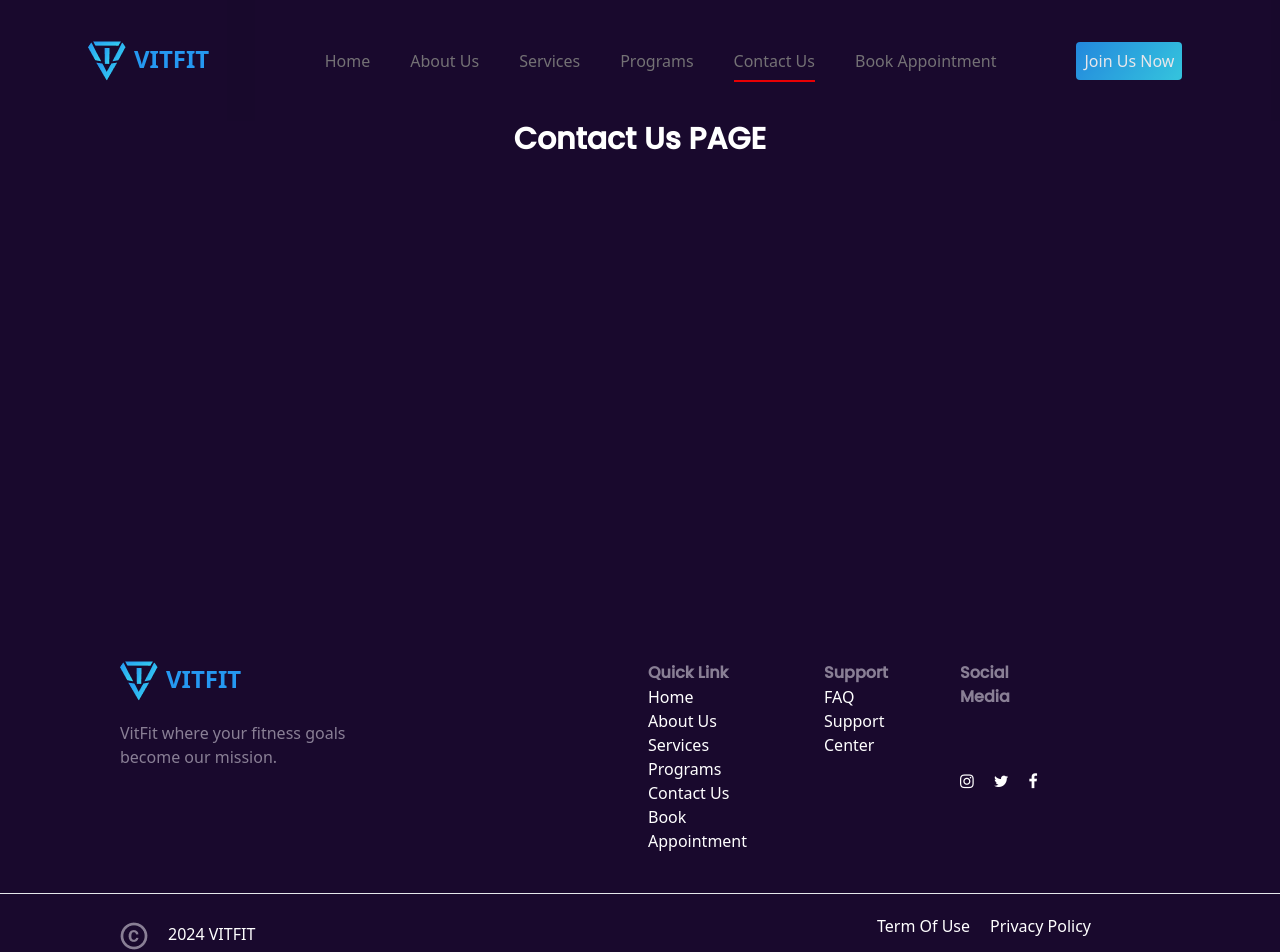
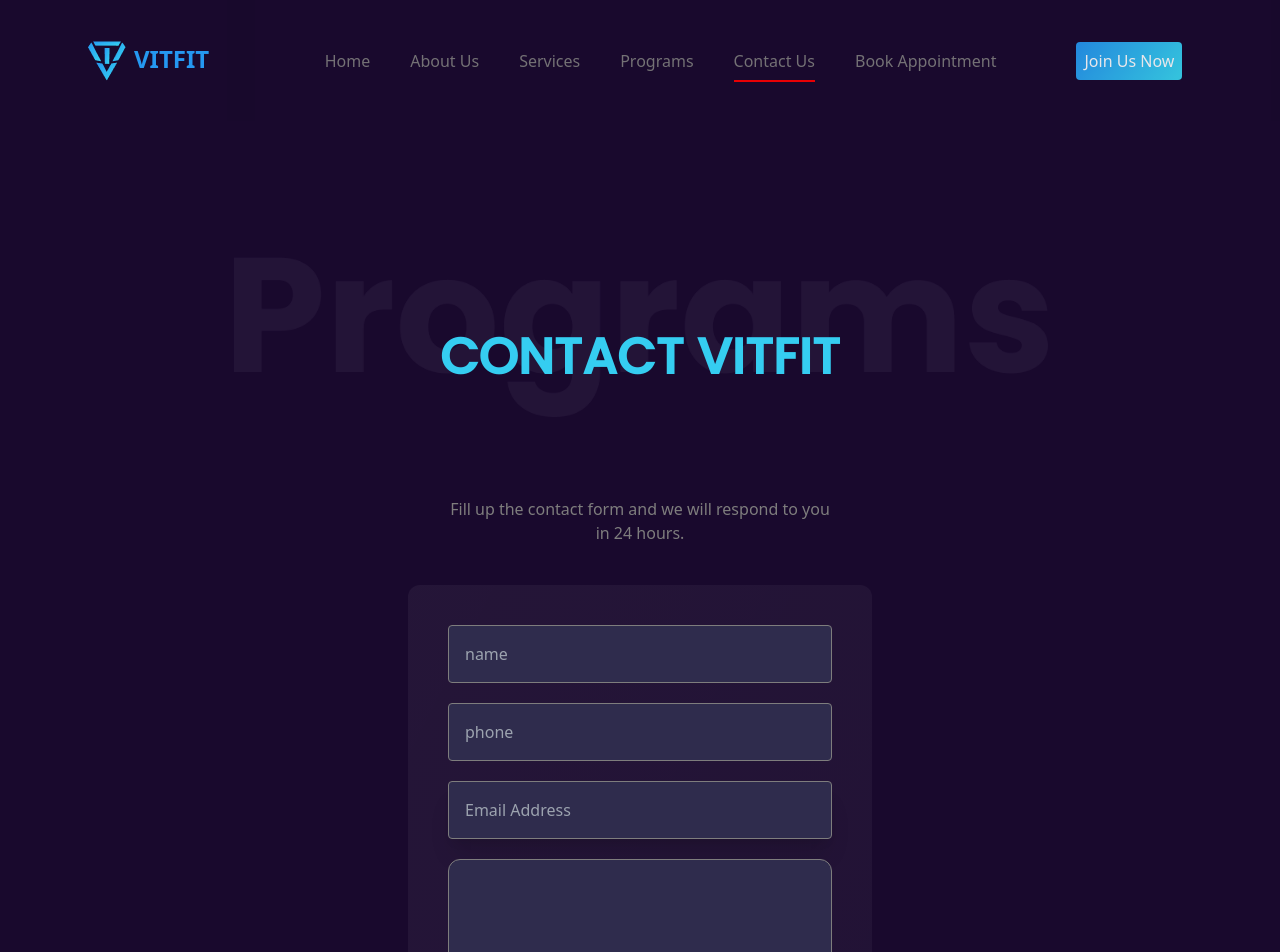
Before and after one commit to danielnifty1/vitfit_v2, a Vue app: page /contact in a window 1280 px wide. Shown: the top 952 px of the page. Built offline with nearby package versions, Linux system fonts and the light colour scheme; a web font is replaced by a local one; what tw-elements would draw is missing.

Commit message:
feature program  page

```diff
--- a/src/components/ContactPage.vue
+++ b/src/components/ContactPage.vue
@@ -1,11 +1,94 @@
 <script setup lang="ts">
-import { ref } from 'vue'
+import { ref } from "vue";
+</script>
+<template>
+  <div class="grid grid-cols-1 p-24">
+    <div class="programs bg-contain bg-center bg-no-repeat mt-10 p-10">
+      <h1
+        class="font-bold md:text-[50px] md:text-4xl text-2xl text-center text-[#35cdf1] md:mt-10 font-poppins leading-[50px]"
+      >
+        CONTACT VITFIT
+      </h1>
+    </div>
+
+    <div class="grid grid-cols-1 place-items-center p-20">
+      <p class="text-[#7e7d7d] mb-10 text-center">
+        Fill up the contact form and we will respond to you <br />in 24 hours.
+      </p>
+
+      <div class="p-10 rounded-xl space-y-5 program w-6/12">
+        <form class="flex-1 space-y-5">
+          <input
+            type="text"
+            name="usernam"
+            id="usernam"
+            autocomplete="usernam"
+            class="p-4 rounded bg-[#2f2c4d] border border-[#7e7d7d] w-full"
+            placeholder="name"
+          />
+
+          <input
+            type="text"
+            name="usernam"
+            id="usernam"
+            autocomplete="usernam"
+            class="p-4 rounded bg-[#2f2c4d] border border-[#7e7d7d] w-full"
+            placeholder="phone"
+          />
+
+          <input
+            type="text"
+            name="usernam"
+            id="usernam"
+            autocomplete="usernam"
+            class="shadow-xl p-4 rounded bg-[#2f2c4d] border border-[#7e7d7d] w-full"
+            placeholder="Email Address"
+          />
+
+          <textarea
+            class="bg-[#2f2c4d] border border-[#7e7d7d] w-full h-[200px] rounded-xl"
+            placeholder="phone"
+          >
+          </textarea>
+
+          <button class="bg-[#35cdf1] w-full p-5 rounded-xl text-white">
+            submit
+          </button>
+        </form>
+      </div>
+    </div>
+
+    <div class="grid grid-cols-2 place-items-center ">
+      <div class="grid space-y-5">
+        <p class="text-white font-bold text-2xl">GET IN TOUCH</p>
+        <div class="grid">
+          <div class="flex">
+            <li class="text-2xl text-[#35cdf1]"></li>
+            <span class="text-[#7e7d7d] " >27 Surulere, Lagos State</span>
+          </div>
+          <div class="flex">
+            <li class="text-2xl text-[#35cdf1]"></li>
+            <span class="text-[#7e7d7d] ">Monday to Saturday: 9am to 8pm</span>
+          </div>
+
+          <div class="flex">
+            <li class="text-2xl text-[#35cdf1]"></li>
+            <span class="text-[#7e7d7d] ">Adazionp@gmail.com</span>
+          </div>
+          <div class="flex">
+            <li class="text-2xl text-[#35cdf1]"></li>
+            <span class="text-[#7e7d7d] ">  +234 816 928 8524</span>
+          </div>
+        </div>
+      </div>
+
+      <div class=" w-[769px] h-[337px]">
+        <iframe class="rounded-xl w-[769px] h-[337px]  border" src="https://www.google.com/maps/embed?pb=!1m18!1m12!1m3!1d3026.2093935046555!2d-73.98222192445932!3d40.66935504022606!2m3!1f0!2f0!3f0!3m2!1i1024!2i768!4f13.1!3m3!1m2!1s0x89c25b0230bd0393%3A0xc03220e88110dc9b!2s478%205th%20St%2C%20Brooklyn%2C%20NY%2011215%2C%20USA!5e0!3m2!1sen!2sng!4v1718372896803!5m2!1sen!2sng"  style="border:0;"   loading="lazy" referrerpolicy="no-referrer-when-downgrade"></iframe>
+
+      </div>
 
 
-</script>
-<template>
-
-    <div class="h-[500px]">
-<h1 class="text-white text-center font-poppins font-bold text-3xl">Contact Us PAGE</h1>
+<!-- width="600" height="450" -->
     </div>
+  </div>
 </template>
```
